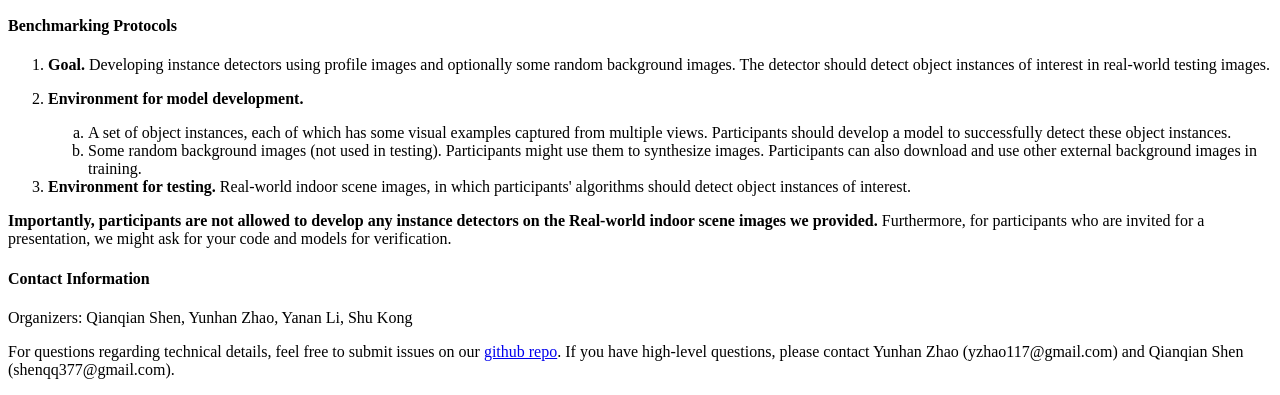
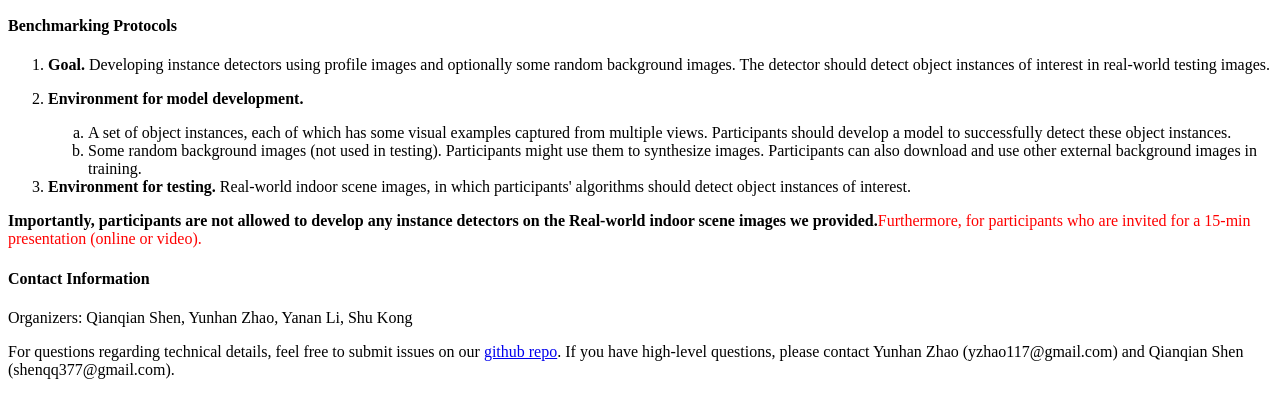
Before and after one commit to shenqq377/InsDetChallenge_CVPR2025, a Python web app: template templates/description.html in a window 1280 px wide. Shown: the part 1336-1731 px from the top of the page. Run offline with Jinja, Linux system fonts and the light colour scheme; the template is opened without the code that fills it, so the values that code supplies are empty.

Commit message:
Update description.html

```diff
--- a/templates/description.html
+++ b/templates/description.html
@@ -36,7 +36,7 @@
   </li>
   <li><b>Environment for testing.</b> Real-world indoor scene images, in which participants' algorithms should detect object instances of interest.</li>
 </ol>
-<b>Importantly, participants are not allowed to develop any instance detectors on the Real-world indoor scene images we provided.</b> Furthermore, for participants who are invited for a presentation, we might ask for your code and models for verification.
+<b>Importantly, participants are not allowed to develop any instance detectors on the Real-world indoor scene images we provided.</b><span style="color:red;">Furthermore, for participants who are invited for a 15-min presentation (online or video).</span>
 <h4>Contact Information</h4>
 <p>Organizers: Qianqian Shen, Yunhan Zhao, Yanan Li, Shu Kong</p>
 <p>For questions regarding technical details, feel free to submit issues on our <a href="https://github.com/shenqq377/instance_detection_challenge">github repo</a>. If you have high-level questions, please contact Yunhan Zhao (yzhao117@gmail.com) and Qianqian Shen (shenqq377@gmail.com).</p>
```
